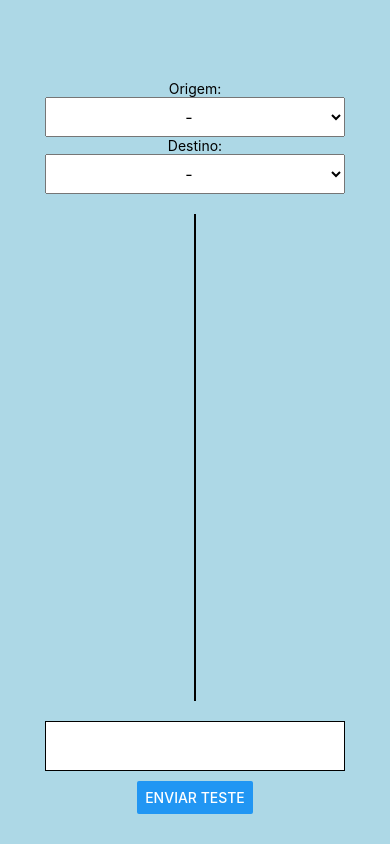
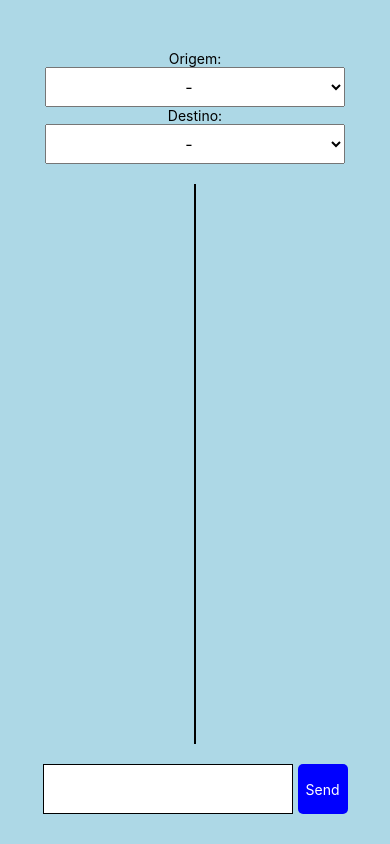
Before and after one commit to RodrigoCortezDev/ChatSocketApp, a React Native app: screen / in a window 390 px wide. Built offline with nearby package versions, Linux system fonts and the light colour scheme.

Commit message:
Ajustes de layout

```diff
--- a/App.tsx
+++ b/App.tsx
@@ -1,6 +1,6 @@
 import { StatusBar } from 'expo-status-bar';
 import React, { useEffect, useState } from 'react';
-import { StyleSheet, Text, View, Button, ToastAndroid, Picker, FlatList, TextInput } from 'react-native';
+import { StyleSheet, Text, View, TouchableOpacity, ToastAndroid, Picker, FlatList, TextInput } from 'react-native';
 import socketIO from 'socket.io-client';
 
 interface MessagesInterface {
@@ -144,9 +144,8 @@ export default function App() {
 								borderBottomColor: 'black',
 								borderBottomWidth: 1,
 								fontSize: 15,
-								fontWeight: '700',
+								padding: 5,
 								textAlign: 'right',
-								padding: 5,
 							}}
 						>
 							{data.item.message} (Eu {data.item.userDe})
@@ -159,6 +158,7 @@ export default function App() {
 								borderBottomWidth: 1,
 								fontSize: 15,
 								padding: 5,
+								fontWeight: '700',
 							}}
 						>
 							{'(' + data.item.userDe + ') ' + data.item.message}
@@ -167,22 +167,36 @@ export default function App() {
 				}
 				keyExtractor={(item, index) => index.toString()}
 			/>
+			<View style={{ flex: 1, flexDirection: 'row', maxHeight: 50, padding: 0 }}>
 				<TextInput
 					style={{
 						height: 50,
-					width: 300,
-					textAlign: 'center',
+						width: 250,
+						textAlign: 'left',
 						marginBottom: 10,
 						borderColor: 'black',
 						borderWidth: 1,
 						backgroundColor: 'white',
+						paddingLeft: 10,
 					}}
 					value={msg}
 					onChangeText={setMsg}
 				/>
-			<Button title="Enviar teste" onPress={onEnviarTeste}>
-				<Text>Enviar teste</Text>
-			</Button>
+				<TouchableOpacity
+					style={{
+						justifyContent: 'center',
+						alignItems: 'center',
+						width: 50,
+						height: 50,
+						backgroundColor: 'blue',
+						marginLeft: 5,
+						borderRadius: 5,
+					}}
+					onPress={onEnviarTeste}
+				>
+					<Text style={{ color: 'white' }}> Send </Text>
+				</TouchableOpacity>
+			</View>
 			<StatusBar style="auto" />
 		</View>
 	);
@@ -195,6 +209,6 @@ const styles = StyleSheet.create({
 		alignItems: 'center',
 		justifyContent: 'center',
 		paddingBottom: 30,
-		paddingTop: 80,
+		paddingTop: 50,
 	},
 });
```
Lines whose indentation alone changed are shown as unchanged.
